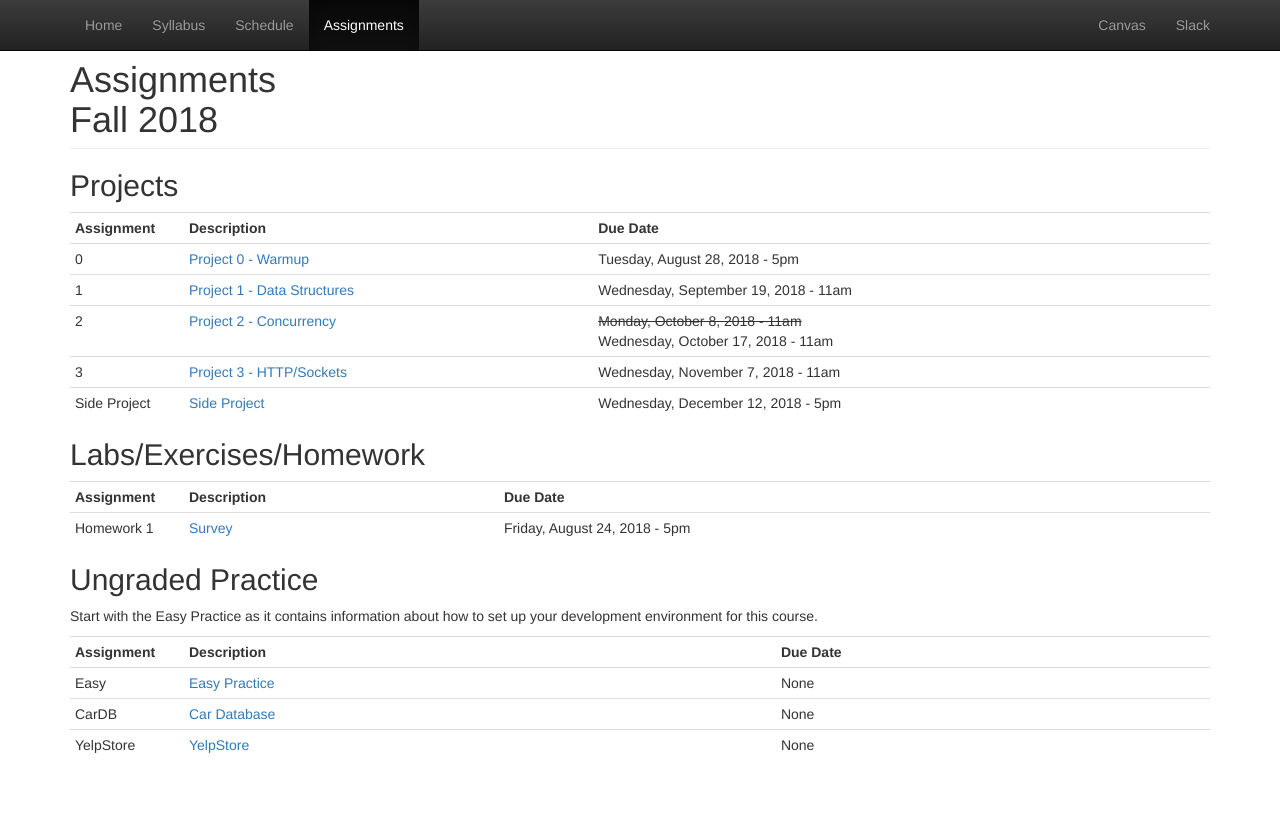
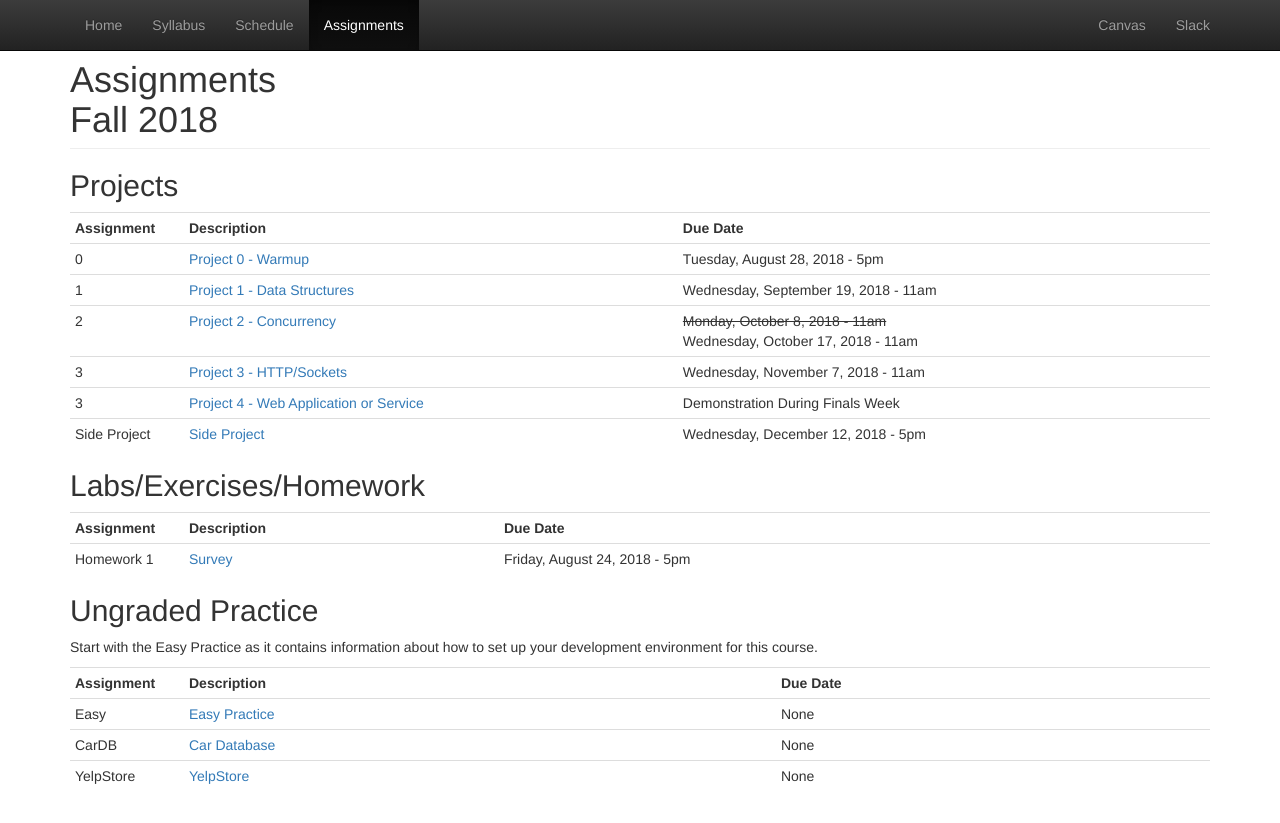
Before and after one commit to CS601-F18/cs601-f18.github.io, a Jekyll site: the page built from assignments.html, in a window 1280 px wide. Shown: the top 823 px of the page. Built offline with Jekyll 4.4.1, drawn with Linux system fonts in a browser that asks for light colours.

Commit message:
adding project 4

```diff
--- a/assignments.html
+++ b/assignments.html
@@ -41,6 +41,13 @@ title: Assignments
         <a href="https://github.com/CS601-F18/projects/blob/master/project3.md">Project 3 - HTTP/Sockets</a><br/>
       </td>
       <td>Wednesday, November 7, 2018 - 11am</td>
+    </tr>
+     <tr>
+       <td>3</td>
+       <td>
+        <a href="https://github.com/CS601-F18/projects/blob/master/project4.md">Project 4 - Web Application or Service</a><br/>
+      </td>
+      <td>Demonstration During Finals Week</td>
     </tr>
      <tr>
        <td>Side Project</td>
--- a/schedule.html
+++ b/schedule.html
@@ -183,6 +183,7 @@ title: Schedule
 			<td>
 			</td>
 			<td>
+				<a href="https://github.com/CS601-F18/projects/blob/master/project4.md">Project 4 Assigned</a>
 			</td>
 		</tr>
 		<tr>
@@ -217,7 +218,7 @@ title: Schedule
 		</tr>
 		<tr>
 			<td>Finals Week<br/>12/7-12/13</td>
-			<td colspan="4"><strong><span class="text-primary">Project 4 Final Demonstrations</span></strong></td>
+			<td colspan="4"><strong><span class="text-primary"><a href="https://github.com/CS601-F18/projects/blob/master/project4.md">Project 4</a> Final Demonstrations</span></strong></td>
 		</tr>
 	</tbody>
 </table>
```
